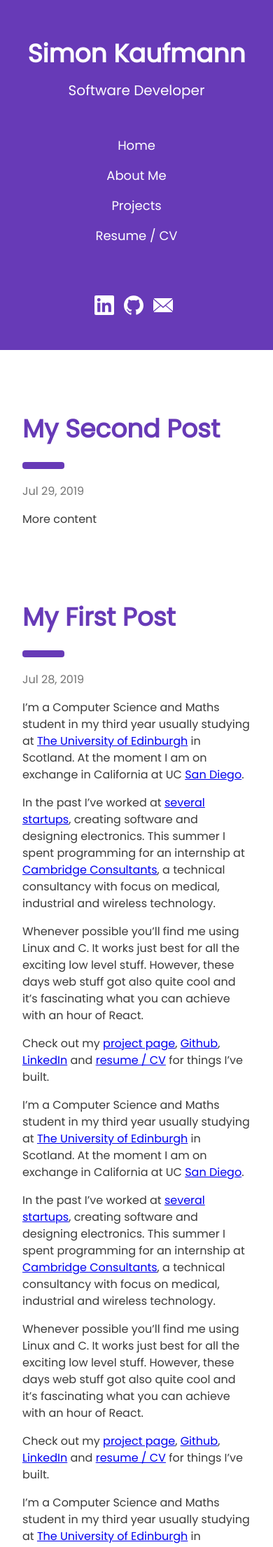
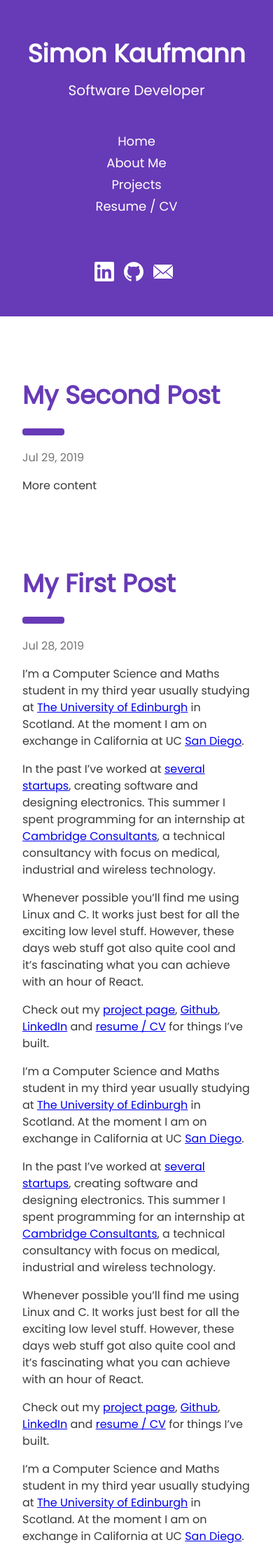
Before and after one commit to simonkaufmann/simonkaufmann.github.io, a Jekyll site: the page built from index.md, in a window 390 px wide. Shown: the top 2210 px of the page at 70% size. Built offline with Jekyll 4.4.1, drawn with Linux system fonts in a browser that asks for light colours.

Commit message:
put navigation bar buttons closer together for mobile

```diff
--- a/_layouts/default.html
+++ b/_layouts/default.html
@@ -111,10 +111,10 @@ body {font-size:16px;}
   </div>
   </div>
   <div class="w3-bar-block w3-center">
-    <a href="/" class="w3-bar-item w3-button w3-hover-white w3-large">Home</a>
-    <a href="/about.html" class="w3-bar-item w3-button w3-hover-white w3-large">About Me</a>
-    <a href="/projects.html" class="w3-bar-item w3-button w3-hover-white w3-large">Projects</a>
-    <a href="/resume.pdf" class="w3-bar-item w3-button w3-hover-white w3-large">Resume / CV</a>
+    <a href="/" class="mobile-button mobile-bar-item w3-hover-white w3-large">Home</a>
+    <a href="/about.html" class="mobile-button mobile-bar-item w3-hover-white w3-large">About Me</a>
+    <a href="/projects.html" class="mobile-button mobile-bar-item w3-hover-white w3-large">Projects</a>
+    <a href="/resume.pdf" class="mobile-button mobile-bar-item w3-hover-white w3-large">Resume / CV</a>
     <!-- Icons from: https://github.com/simple-icons/simple-icons -->
     <div class="w3-padding-16"></div>
     <div class="w3-padding-32 w3-bar-item">
--- a/res/index.css
+++ b/res/index.css
@@ -44,3 +44,9 @@ html {
 body {
   flex: 1; /* for position footer at bottom of display or lower */
 }
+
+.mobile-button{border:none;display:inline-block;padding:2px 16px;vertical-align:middle;overflow:hidden;text-decoration:none;color:inherit;background-color:inherit;text-align:center;cursor:pointer;white-space:nowrap}
+
+.w3-bar-block .mobile-bar-item{width:100%;display:block;padding:2px 16px;text-align:left;border:none;white-space:normal;float:none;outline:0}
+
+.w3-bar-block.w3-center .mobile-bar-item{text-align:center}.w3-block{display:block;width:100%}
```
Also changed, not shown: 2 other files.
